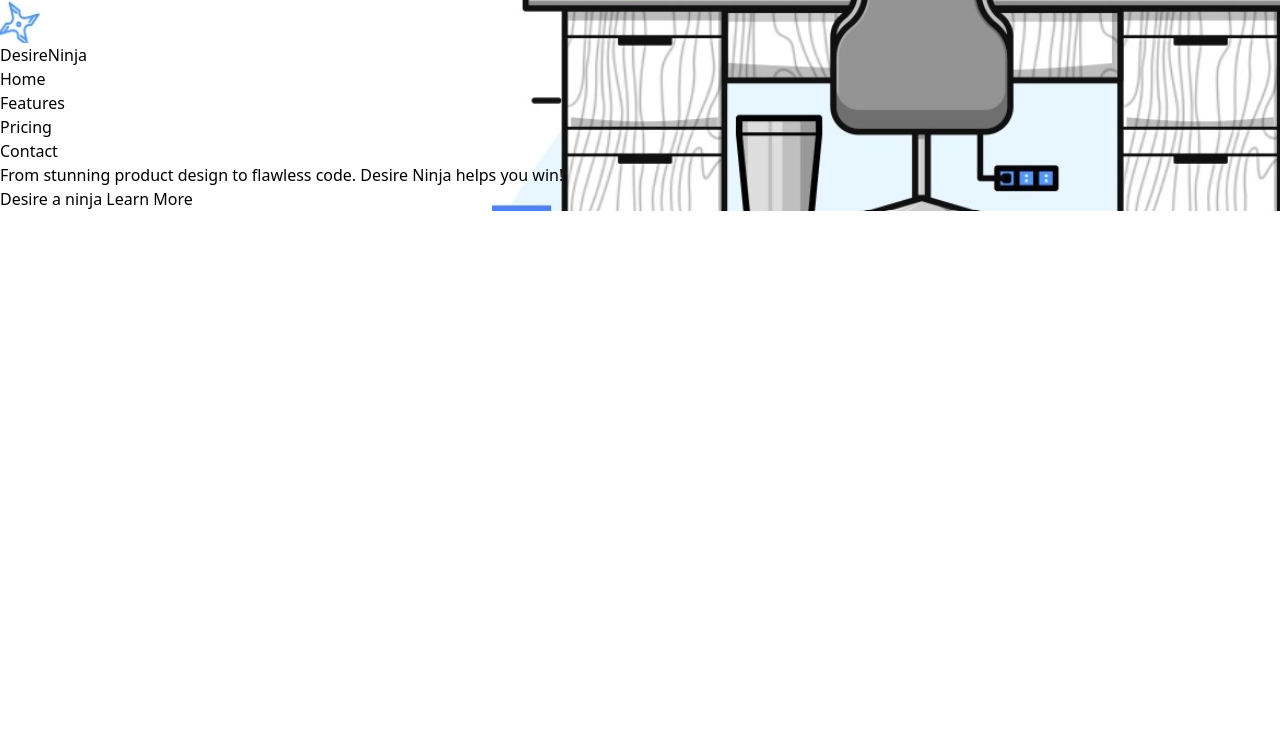
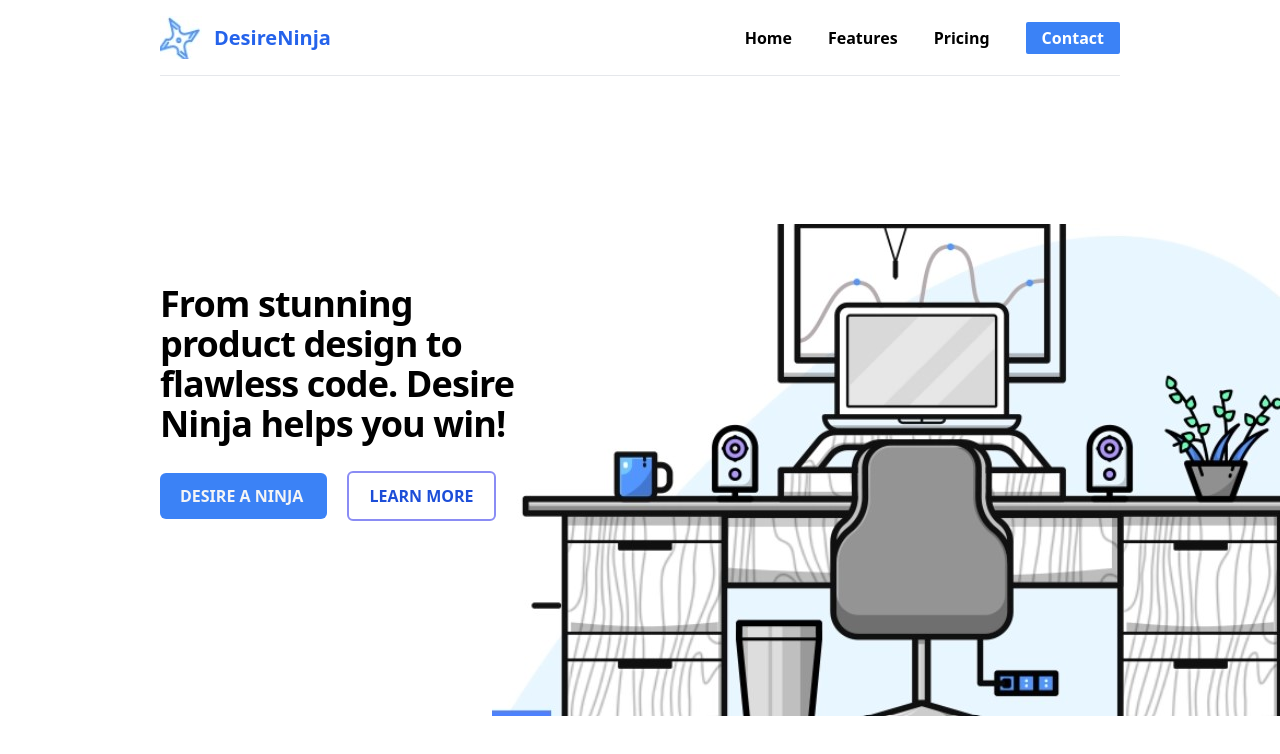
Before and after one commit to pushpa-raj-dangi/tailwind-responsive-landing-page, a website: page index.html in a window 1280 px wide. Drawn offline with nearby package versions, Linux system fonts and the light colour scheme; files that its build step writes are made by us from their sources; files whose address does not match are found by name.

Commit message:
back to root folder

```diff
--- a/docs/index.html
+++ b/index.html
@@ -4,7 +4,7 @@
 <head>
     <meta charset="UTF-8">
     <meta name="viewport" content="width=device-width, initial-scale=1.0">
-    <link href="/dist/output.css" rel="stylesheet">
+    <link href="output.css" rel="stylesheet">
     <title>Landing Page</title>
 </head>
 
@@ -13,7 +13,7 @@
 
         <div class="flex items-center justify-between w-full py-4 border-b">
             <div class="flex items-center">
-                <img class="pr-3" src="/dist/img/logo.jpg" alt="">
+                <img class="pr-3" src="img/logo.jpg" alt="">
                 <h1 class="text-sm md:text-xl font-bold text-blue-600 font-sans">DesireNinja</h1>
             </div>
             <nav>
--- a/src/input.css
+++ b/input.css
@@ -3,7 +3,7 @@
 @tailwind utilities;
 
 .home-container {
-  background-image: url("/dist/img/bg.jpg");
+  background-image: url("img/bg.jpg");
   background-position: right bottom;
   background-repeat: no-repeat;
 }
--- a/package.json
+++ b/package.json
@@ -4,7 +4,7 @@
   "description": "",
   "main": "index.js",
   "scripts": {
-    "start": "npx tailwindcss -i ./src/input.css -o ./docs/output.css --watch"
+    "start": "npx tailwindcss -i input.css -o output.css --watch"
   },
   "keywords": [],
   "author": "",
--- a/tailwind.config.js
+++ b/tailwind.config.js
@@ -1,6 +1,6 @@
 /** @type {import('tailwindcss').Config} */
 module.exports = {
-  content: ["./dist/**/*.{html,js}"],
+  content: ["*"],
   theme: {
     extend: {},
   },
```
Also changed, not shown: img/bg.jpg (renamed from docs/img/bg.jpg), img/logo.jpg (renamed from docs/img/logo.jpg), output.css.
